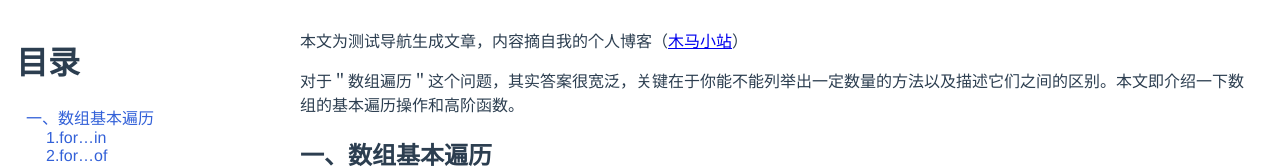
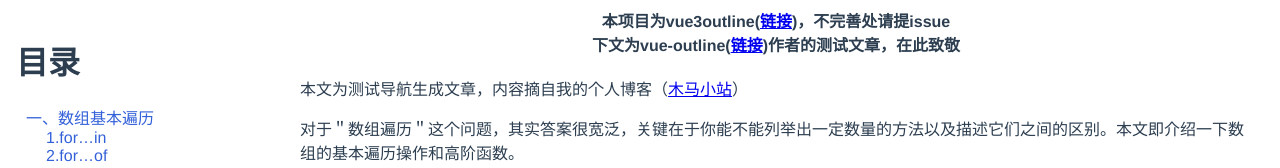
Before and after one commit to lazebird/vue3outline, a Vue app: page / in a window 1280 px wide. Shown: the top 168 px of the page. Built offline with nearby package versions, Linux system fonts and the light colour scheme.

Commit message:
fix: more

```diff
--- a/index.html
+++ b/index.html
@@ -4,7 +4,7 @@
     <meta charset="UTF-8" />
     <link rel="icon" href="/favicon.ico" />
     <meta name="viewport" content="width=device-width, initial-scale=1.0" />
-    <title>Vite App</title>
+    <title>vue3outline</title>
   </head>
   <body>
     <div id="app"></div>
--- a/src/views/HelloWorld.vue
+++ b/src/views/HelloWorld.vue
@@ -10,7 +10,11 @@
         </outline-tree>
       </div>
     </div>
-    <div v-outline="tocProps" class="content"> <TestArticle /> </div>
+    <div v-outline="tocProps" class="content">
+      <strong>本项目为vue3outline(<a href="https://github.com/lazebird/vue3outline">链接</a>)，不完善处请提issue</strong>
+      <strong>下文为vue-outline(<a href="https://github.com/wintc23/vue-outline">链接</a>)作者的测试文章，在此致敬</strong>
+      <TestArticle />
+    </div>
   </div>
 </template>
 
@@ -62,4 +66,7 @@
     left: 1px;
     top: 1px;
   }
+  strong {
+    display: block;
+  }
 </style>
```
